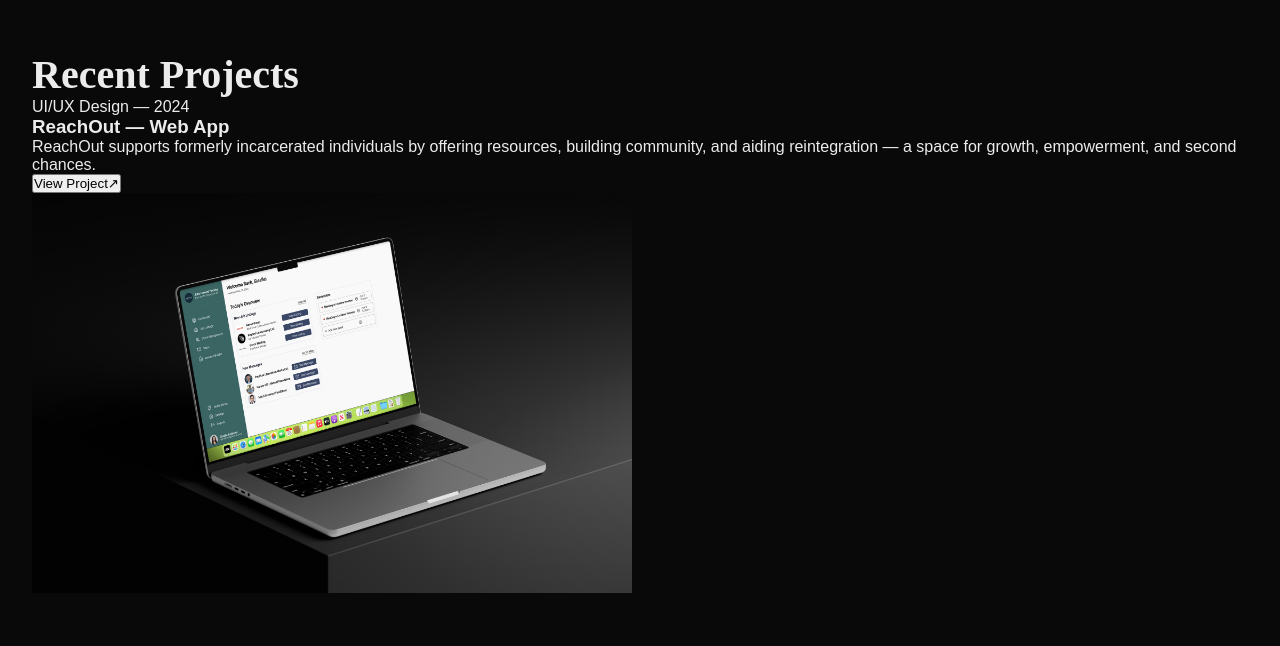
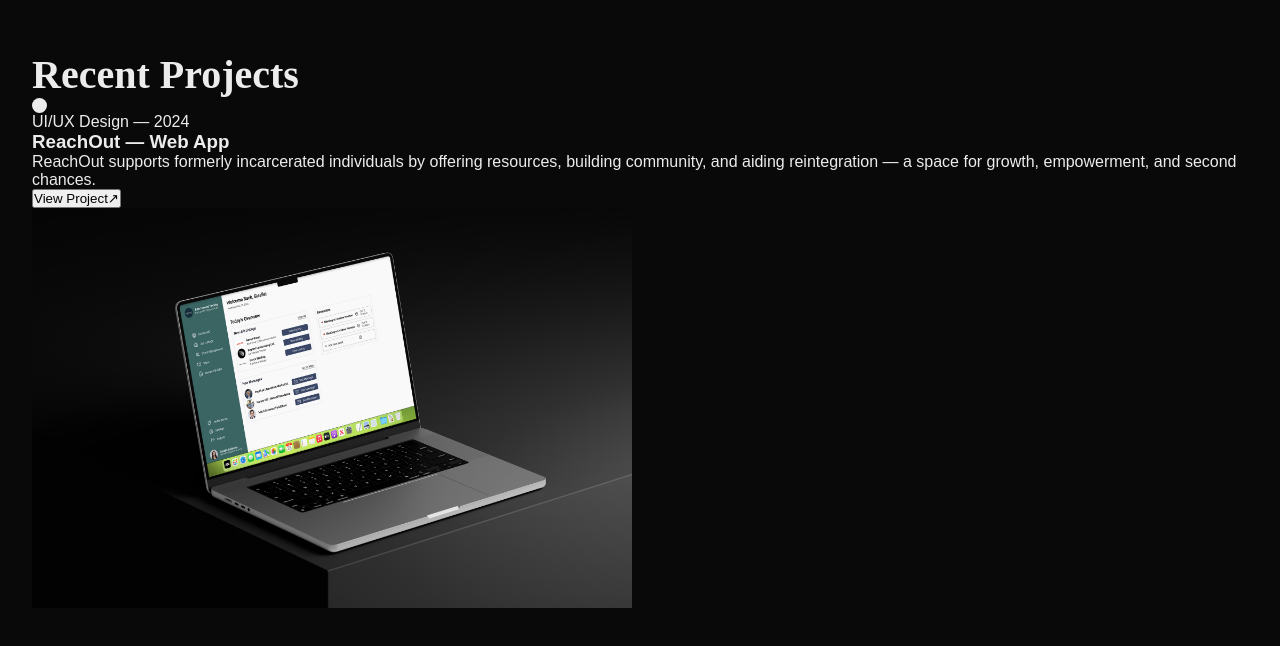
Before and after one commit to arabella-a/arabella-alegria, a Next.js app: page / in a window 1280 px wide. Shown: the part 879-1525 px from the top of the page. Built offline with nearby package versions, Linux system fonts and the light colour scheme.

Commit message:
create circle for project type

```diff
--- a/src/app/page.module.css
+++ b/src/app/page.module.css
@@ -96,6 +96,9 @@
   font-family: 'Merriweather';
 }
 
-.recentProjects span {
-  font-size: 800;
+.circle {
+  background-color: var(--off-white);
+  width: 15px;
+  height: 15px;
+  border-radius: 50%;
 }
```
Also changed, not shown: src/app/page.js.
